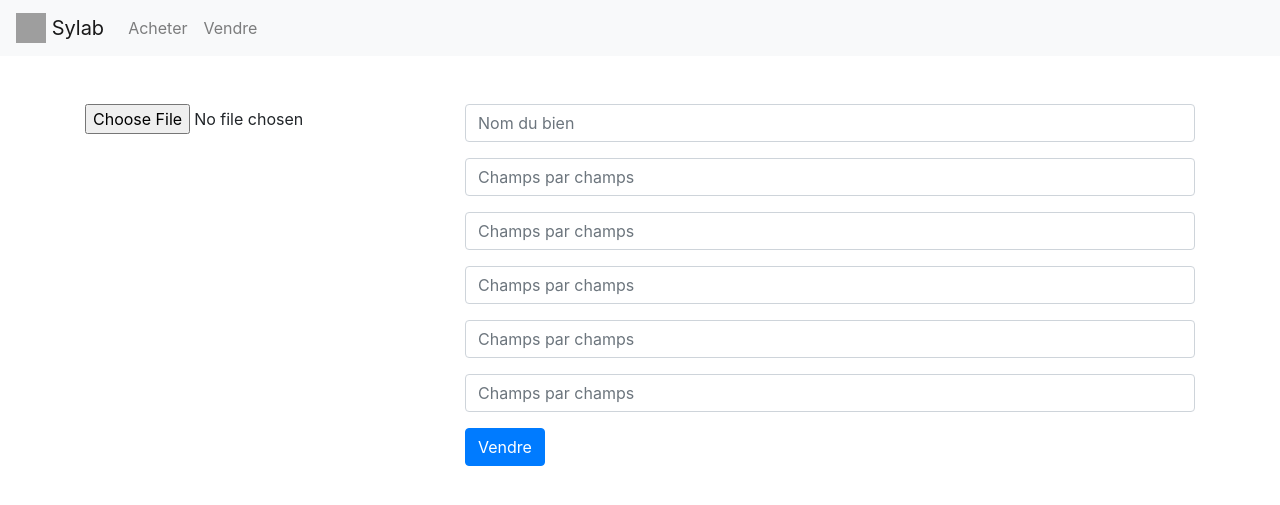
After one commit to QuentG/Sylab, a Symfony app: template templates/sell.html.twig in a window 1280 px wide. The commit adds this page. Shown: the top 505 px of the page. Run offline with Twig, Linux system fonts and the light colour scheme; the template is opened without the code that fills it, so the values that code supplies are empty; some libraries are stand-ins or nearby versions; grey boxes are pictures that could not be loaded.

Commit message:
add sell.html.twig

```diff
--- a/config/routes.yaml
+++ b/config/routes.yaml
@@ -13,3 +13,7 @@ buy:
 show:
     path: /show
     controller: App\Controller\ShowController::showHome
+
+sell:
+    path: /sell
+    controller: App\Controller\SellController::sellHome
--- a/public/static/css/styles.css
+++ b/public/static/css/styles.css
@@ -1,3 +1,4 @@
+/*   styles home   */
 #search-home{
     background-image: url(../img/home/fond-search-home.png);
     height: 364px;
@@ -18,3 +19,6 @@
 #info-icon{
     background-color: rgb(116, 116, 116);
 }
+
+/*   styles sell   */
+#add-photo {}
--- a/templates/base.html.twig
+++ b/templates/base.html.twig
@@ -22,7 +22,7 @@
                     <a class="nav-link {% if current_menu is defined and current_menu == 'buy_properties' %}active{% endif %}" href="{{ path('buy') }}">Acheter</a>
                 </li>
                 <li class="nav-item">
-                    <a class="nav-link {% if current_menu is defined and current_menu == 'sell_properties' %}active{% endif %}" href="#">Vendre</a>
+                    <a class="nav-link {% if current_menu is defined and current_menu == 'sell_properties' %}active{% endif %}" href="{{ path('sell') }}">Vendre</a>
                 </li>
                 </ul>
             </div>
--- /dev/null
+++ b/templates/sell.html.twig
@@ -0,0 +1,29 @@
+{% extends 'base.html.twig' %}
+
+{% block title %} Sylab ! {% endblock %}
+{% block stylesheets %}
+    <link href="{{ asset('static/css/styles.css') }}" rel="stylesheet" />
+{% endblock %}
+
+
+{% block body %}
+        <div class="container">
+            <form method="POST" action="" class="form-group">
+                <div class="row mt-5">
+                    <div class="col-md-4">
+                        <input type="file" id="add-photo" class="form-control-file" name="image" accept="image/*">
+                    </div>
+
+                    <div class="col-md-8">
+                        <input type="text" class="form-control mb-3" name="champs1" placeholder="Nom du bien" />
+                        <input type="text" class="form-control mb-3" name="champs2" placeholder="Champs par champs" />
+                        <input type="text" class="form-control mb-3" name="champs3" placeholder="Champs par champs" />
+                        <input type="text" class="form-control mb-3" name="champs4" placeholder="Champs par champs" />
+                        <input type="text" class="form-control mb-3" name="champs5" placeholder="Champs par champs" />
+                        <input type="text" class="form-control mb-3" name="champs6" placeholder="Champs par champs" />
+                        <button type="submit" class="btn btn-primary">Vendre</button>
+                    </div>
+                </div>
+            </form>
+
+{% endblock %}
```
Also changed, not shown: src/Controller/SellController.php (added, +12 -0 lines), src/Controller/ShowController.php (+5 -5 lines).
